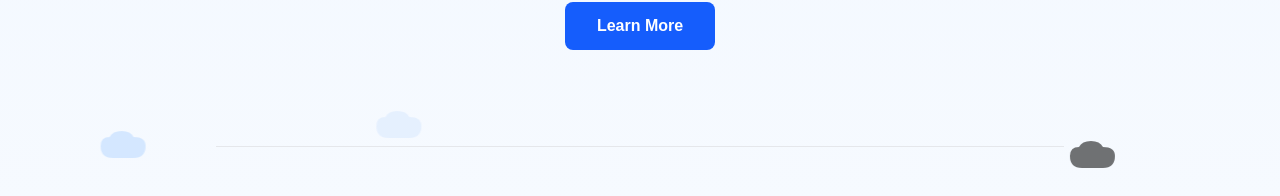
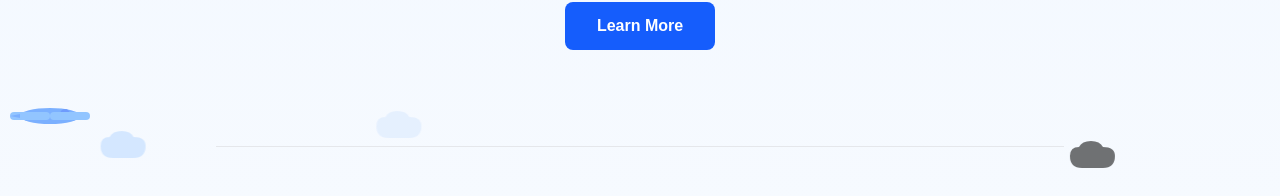
Before and after one commit to rwestwater/rachwest-flightdeck, a Next.js app: page /rachwest-flightdeck/ in a window 1280 px wide. Shown: the part 604-800 px from the top of the page. Built offline with nearby package versions, Linux system fonts and the light colour scheme.

Commit message:
Add airplane flying animation through clouds section every 90 seconds

```diff
--- a/src/app/globals.css
+++ b/src/app/globals.css
@@ -78,9 +78,62 @@ body {
   animation: float-slower 12s ease-in-out infinite;
 }
 
+/* Airplane Animation - flies across every 90 seconds (1.5 minutes) */
+@keyframes fly-left-to-right {
+  0% {
+    transform: translateX(-150px);
+    opacity: 0;
+  }
+  5% {
+    opacity: 1;
+  }
+  95% {
+    opacity: 1;
+  }
+  100% {
+    transform: translateX(calc(100vw + 150px));
+    opacity: 0;
+  }
+}
+
+@keyframes fly-right-to-left {
+  0% {
+    transform: translateX(calc(100vw + 150px)) scaleX(-1);
+    opacity: 0;
+  }
+  5% {
+    opacity: 1;
+  }
+  95% {
+    opacity: 1;
+  }
+  100% {
+    transform: translateX(-150px) scaleX(-1);
+    opacity: 0;
+  }
+}
+
+.airplane {
+  position: absolute;
+  width: 100px;
+  height: 60px;
+  bottom: 50px;
+  left: 0;
+  animation: fly-left-to-right 90s ease-in-out infinite;
+  will-change: transform;
+}
+
+.airplane:nth-child(4) {
+  animation: fly-right-to-left 90s ease-in-out 90s infinite;
+}
+
 /* Respect user's motion preferences */
 @media (prefers-reduced-motion: reduce) {
   .cloud {
     animation: none;
   }
+
+  .airplane {
+    animation: none;
+  }
 }
--- a/src/app/page.tsx
+++ b/src/app/page.tsx
@@ -103,7 +103,7 @@ export default function Home() {
           </div>
         </section>
 
-        {/* Decorative Floating Clouds */}
+        {/* Decorative Floating Clouds & Airplane */}
         <div className="fixed bottom-0 left-0 right-0 pointer-events-none overflow-hidden h-32 opacity-60 dark:opacity-40" aria-hidden="true">
           <svg className="cloud cloud-1" viewBox="0 0 200 100" xmlns="http://www.w3.org/2000/svg">
             <path d="M50 70 Q30 70 30 50 Q30 35 45 35 Q50 25 65 25 Q80 25 85 35 Q105 35 105 50 Q105 70 85 70 Z" fill="currentColor" className="text-blue-200 dark:text-slate-600" />
@@ -114,6 +114,22 @@ export default function Home() {
           <svg className="cloud cloud-3" viewBox="0 0 200 100" xmlns="http://www.w3.org/2000/svg">
             <path d="M50 70 Q30 70 30 50 Q30 35 45 35 Q50 25 65 25 Q80 25 85 35 Q105 35 105 50 Q105 70 85 70 Z" fill="currentColor" className="text-blue-150 dark:text-slate-600" />
           </svg>
+
+          {/* Airplane */}
+          <svg className="airplane" viewBox="0 0 100 60" xmlns="http://www.w3.org/2000/svg">
+            <g>
+              {/* Fuselage */}
+              <ellipse cx="50" cy="30" rx="30" ry="8" fill="currentColor" className="text-blue-500 dark:text-blue-400" />
+              {/* Cockpit */}
+              <circle cx="65" cy="28" r="5" fill="currentColor" className="text-blue-600 dark:text-blue-300" />
+              {/* Left Wing */}
+              <rect x="10" y="26" width="40" height="8" rx="4" fill="currentColor" className="text-blue-400 dark:text-blue-500" />
+              {/* Right Wing */}
+              <rect x="50" y="26" width="40" height="8" rx="4" fill="currentColor" className="text-blue-400 dark:text-blue-500" />
+              {/* Tail */}
+              <polygon points="20,28 20,32 10,30" fill="currentColor" className="text-blue-500 dark:text-blue-400" />
+            </g>
+          </svg>
         </div>
       </main>
     </div>
```
